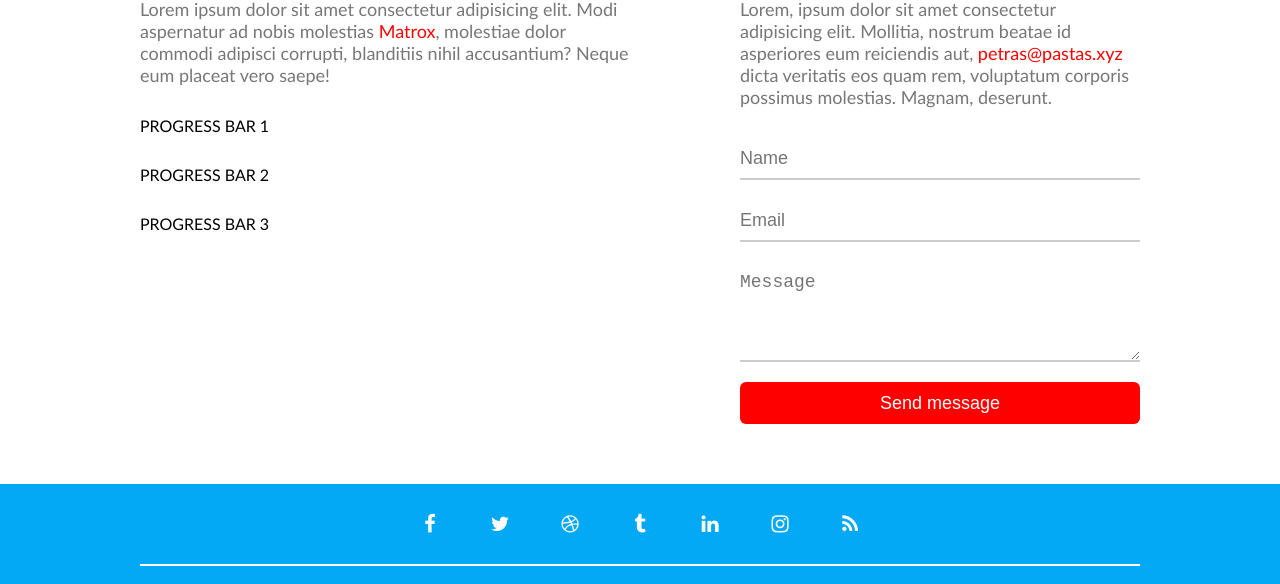
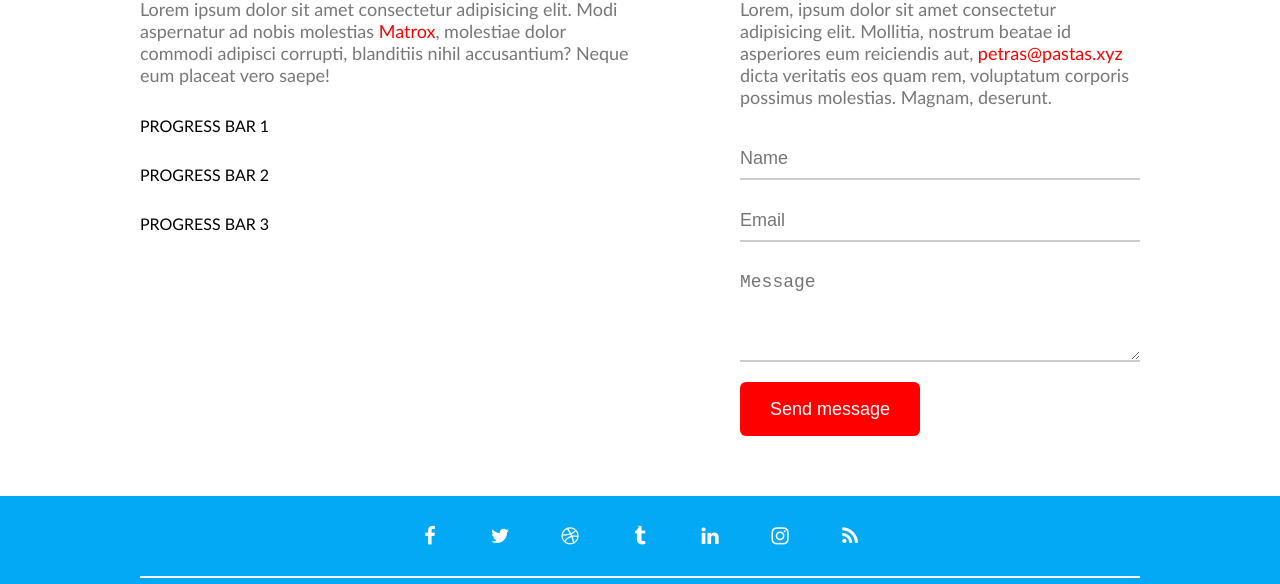
Before and after one commit to GiedriusPC/coming, a website: page index.html in a window 1280 px wide. Shown: the part 916-1500 px from the top of the page. Drawn offline with Linux system fonts and the light colour scheme.

Commit message:
align-items

```diff
--- a/css/components/button.css
+++ b/css/components/button.css
@@ -1,5 +1,5 @@
 .btn {
-    padding: 12px 30px;
+    padding: 18px 30px;
     border-radius: 6px;
     font-size: 18px;
     line-height: 18px;
--- a/css/components/form.css
+++ b/css/components/form.css
@@ -2,6 +2,7 @@
     display: flex;
     flex-direction: column;
     gap: 20px;
+    align-items: flex-start;
 }
 
 .form label {
@@ -10,6 +11,7 @@
 
 .form input,
 .form textarea {
+    width: 100%;
     padding: 10px 0;
     border: none;
     border-bottom: 2px solid #ccc;
```
